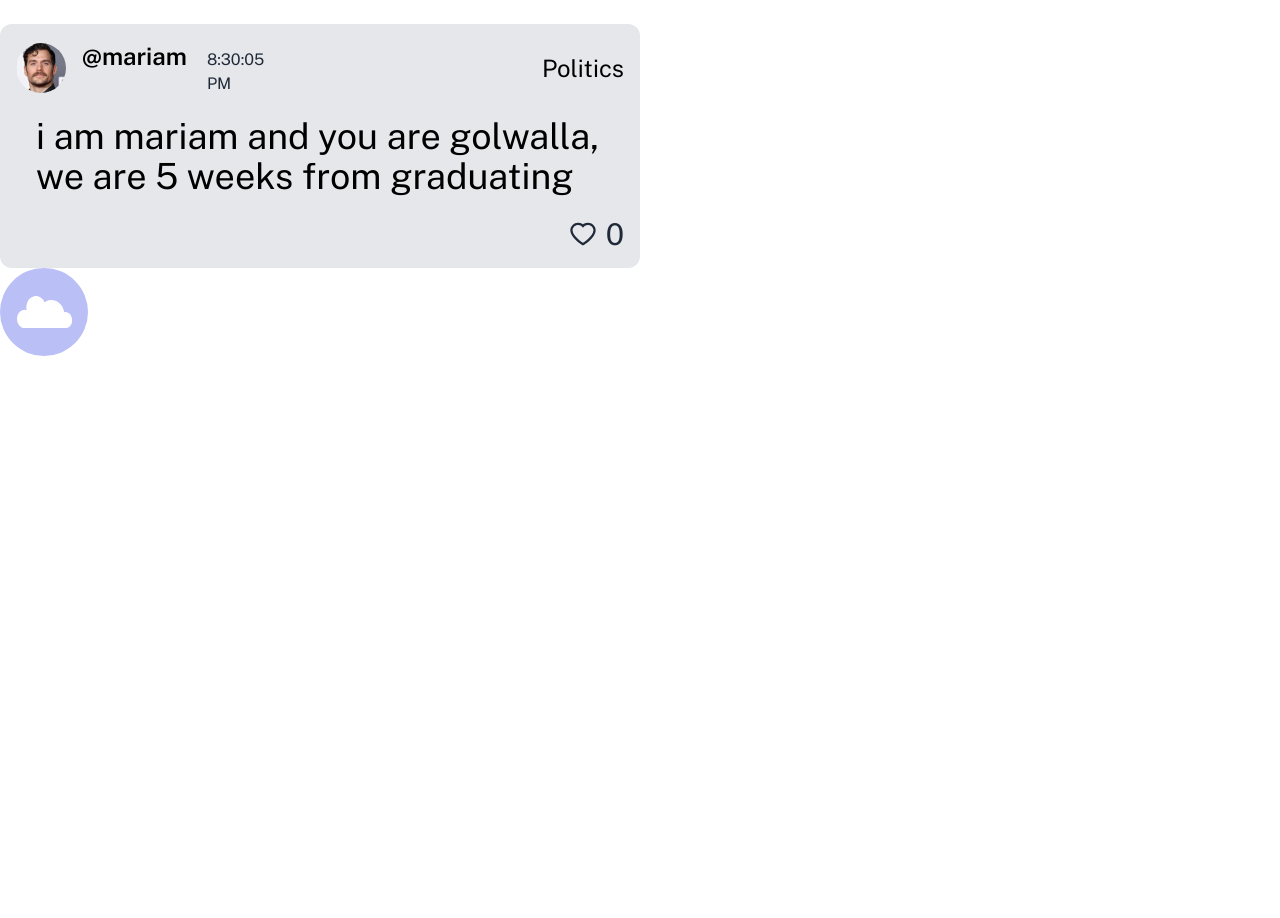
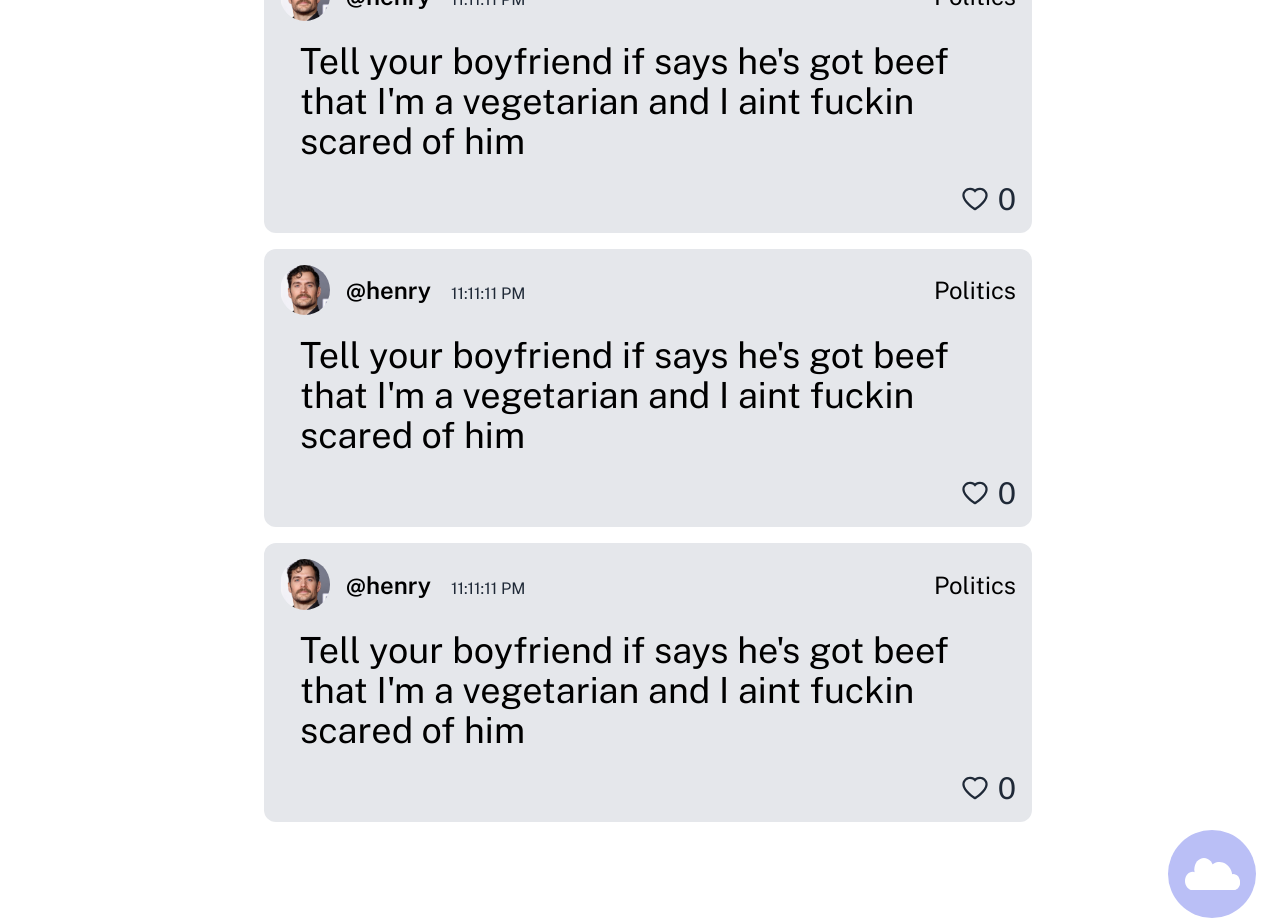
Before and after one commit to UCR-CS110-S23/project-methinks, a Next.js app: page /feed in a window 1280 px wide. Before the commit the page ends 824 px from the top, so only its background shows below. Built offline with nearby package versions, Linux system fonts and the light colour scheme.

Commit message:
props and mapping

```diff
--- a/components/Feed/FeedPost.jsx
+++ b/components/Feed/FeedPost.jsx
@@ -1,30 +1,28 @@
 import React, { useState } from "react";
 import Image from "next/image";
-import BlueCloud from "@/components/SVGs/BlueCloud";
-import BlackCloud from "../SVGs/BlackCloud";
 
 import { AiOutlineHeart, AiFillHeart } from "react-icons/ai";
 
-const FeedPost = () => {
+const FeedPost = ({ pic, name, time, post }) => {
   const [toggle, setToggle] = useState(false);
-  const [newPostToggle, setPostToggle] = useState(false);
+
   const [counter, setCounter] = useState(0);
 
   return (
-    <div>
-      <div className="bg-gray-200 w-1/2 flex flex-col rounded-xl gap-y-5 py-4 px-4 ">
+    <div className="flex justify-center">
+      <div className="bg-gray-200 w-3/5 flex flex-col rounded-xl gap-y-5 py-4 px-4 m-2 ">
         <div className="flex w-full">
           <div className="gap-x-4 w-3/4 flex justify-start items-center  ">
             <Image
               className="rounded-full"
               width="50"
               height="50"
-              src={"/henry2.jpg"}
+              src={pic}
               alt="hot hot henry"
             />
             <div className="flex items-baseline gap-x-5">
-              <div className=" text-black text-2xl font-semibold ">@mariam</div>
-              <div className="text-[##77818A]  text-base ">8:30:05 PM</div>
+              <div className=" text-black text-2xl font-semibold ">{name}</div>
+              <div className="text-[##77818A]  text-base ">{time}</div>
             </div>
           </div>
           <div className="text-black text-2xl flex justify-end items-center w-full">
@@ -32,9 +30,7 @@ const FeedPost = () => {
           </div>
         </div>
 
-        <div className="text-black text-4xl pl-5 font-normal">
-          i am mariam and you are golwalla, we are 5 weeks from graduating
-        </div>
+        <div className="text-black text-4xl pl-5 font-normal">{post}</div>
         <div className=" flex justify-end text-3xl w-full  items-center">
           {toggle ? (
             <AiFillHeart
@@ -57,15 +53,6 @@ const FeedPost = () => {
           <div className="pl-2"> {counter}</div>
         </div>
       </div>
-      {newPostToggle ? (
-        <button onMouseLeave={() => setPostToggle(false)}>
-          <BlackCloud />
-        </button>
-      ) : (
-        <button onMouseEnter={() => setPostToggle(true)}>
-          <BlueCloud />
-        </button>
-      )}
     </div>
   );
 };
--- /dev/null
+++ b/components/Feed/FeedPosts.jsx
@@ -0,0 +1,40 @@
+import React from "react";
+import FeedPost from "./FeedPost";
+
+const FeedPosts = () => {
+  const postData = [
+    {
+      pic: "/henry2.jpg",
+      name: "@henry",
+      time: "11:11:11 PM",
+      post: "Tell your boyfriend if says he's got beef that I'm a vegetarian and I aint fuckin scared of him",
+    },
+    {
+      pic: "/henry2.jpg",
+      name: "@henry",
+      time: "11:11:11 PM",
+      post: "Tell your boyfriend if says he's got beef that I'm a vegetarian and I aint fuckin scared of him",
+    },
+    {
+      pic: "/henry2.jpg",
+      name: "@henry",
+      time: "11:11:11 PM",
+      post: "Tell your boyfriend if says he's got beef that I'm a vegetarian and I aint fuckin scared of him",
+    },
+  ];
+  return (
+    <div className="w-full  flex flex-col justify-center">
+      {postData.map((feed, index) => (
+        <FeedPost
+          key={index}
+          pic={feed.pic}
+          name={feed.name}
+          time={feed.time}
+          post={feed.post}
+        />
+      ))}
+    </div>
+  );
+};
+
+export default FeedPosts;
--- a/package.json
+++ b/package.json
@@ -19,6 +19,7 @@
     "react": "18.2.0",
     "react-dom": "18.2.0",
     "react-icons": "^4.8.0",
+    "react-sticky": "^6.0.3",
     "tailwind-scrollbar": "^3.0.4"
   },
   "devDependencies": {
--- a/pages/feed.js
+++ b/pages/feed.js
@@ -1,10 +1,27 @@
-import React from "react";
-import FeedPost from "@/components/Feed/FeedPost";
+import React, { useState } from "react";
+import FeedPosts from "@/components/Feed/FeedPosts";
+import BlueCloud from "@/components/SVGs/BlueCloud";
+import BlackCloud from "@/components/SVGs/BlackCloud";
 
 const Feed = () => {
+  const [newPostToggle, setPostToggle] = useState(false);
   return (
-    <div className="w-full h-full">
-      <FeedPost />
+    <div className="w-full h-full flex flex-col justify-center items-center m-2 ">
+      <div className="">
+        <FeedPosts />
+      </div>
+
+      <div className="w-full flex justify-end pr-8">
+        {newPostToggle ? (
+          <button onMouseLeave={() => setPostToggle(false)}>
+            <BlackCloud />
+          </button>
+        ) : (
+          <button onMouseEnter={() => setPostToggle(true)}>
+            <BlueCloud />
+          </button>
+        )}
+      </div>
     </div>
   );
 };
```
Also changed, not shown: 1 other file (tests, documents, lock files or other folders).
